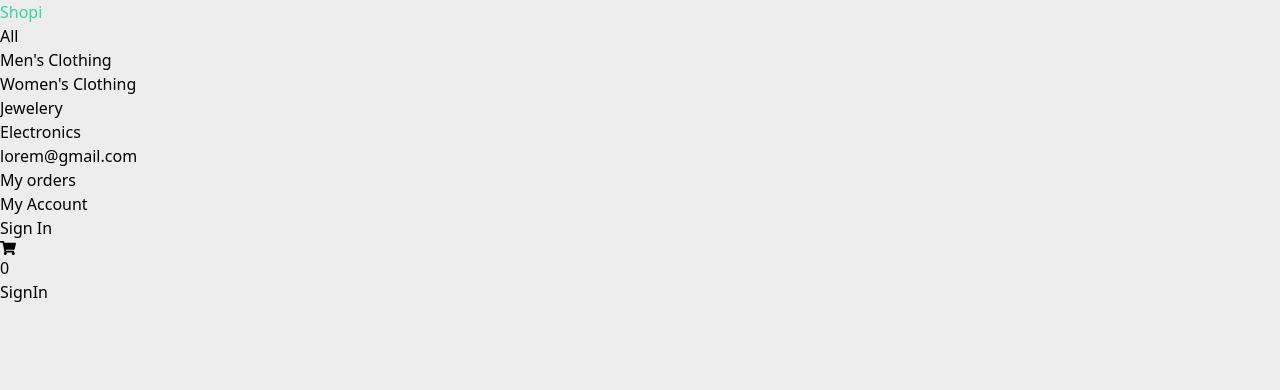
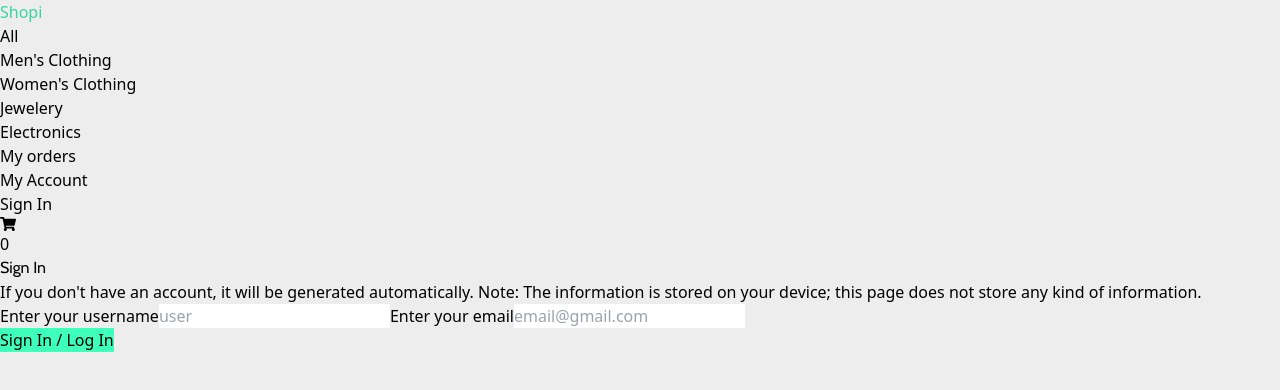
Before and after one commit to AyrtonAranibar/tienda-online, a React (Vite) app: page /sign-in in a window 1280 px wide. Shown: the top 390 px of the page. Built offline with nearby package versions, Linux system fonts and the light colour scheme; no server answers.

Commit message:
v 1.0: sesiones de usuario, cada usuario almacena sus ordenes

```diff
--- a/package.json
+++ b/package.json
@@ -1,7 +1,7 @@
 {
   "name": "tienda-online",
   "private": true,
-  "version": "0.0.0",
+  "version": "1.0.0",
   "type": "module",
   "scripts": {
     "dev": "vite",
--- a/src/Components/CheckoutSideMenu/index.jsx
+++ b/src/Components/CheckoutSideMenu/index.jsx
@@ -19,6 +19,20 @@ function CheckoutSideMenu(){
             totalPrice: totalPrice(productList),
         }
         context.setOrder([...context.order,orderToAdd])
+        if(context.thisId!=null){
+            const users = JSON.parse(localStorage.getItem('users'))
+            let thisUser = users.find(user => user.id === context.thisId);
+            thisUser.orders = [...context.order,orderToAdd];
+            const newUsers = users.map(user => {
+                if(user.id === context.thisId){
+                    return thisUser
+                }else{
+                    return user
+                }
+            });
+            localStorage.setItem('users', JSON.stringify(newUsers));
+            context.setUsers(newUsers);
+        }
         context.setCartProducts([])
     }
     return(
--- a/src/Components/Navbar/index.jsx
+++ b/src/Components/Navbar/index.jsx
@@ -90,7 +90,7 @@ function Navbar(){
             </ul>
             <ul className="flex items-center gap-3 text-gray-900  z-10">
                 <li className="text-black/60 mobile-hidded">
-                    lorem@gmail.com
+                    {context.thisEmail?context.thisEmail:""}
                 </li>
                 <li>
                     <NavLink
--- a/src/Context/index.jsx
+++ b/src/Context/index.jsx
@@ -38,11 +38,20 @@ const ShoppingCartProvider = ({ children }) => {
 
     const [hiddeNavbar, setHiddeNavbar] = useState(false);
 
+    // Users
+
+    const [users, setUsers] = useState([]);
+
+    const [thisId, setThisId] = useState(null);
+    const [thisUsername, setThisUsername] = useState(null);
+    const [thisEmail, setThisEmail] = useState(null);
+
+
     useEffect(()=>{
       fetch("https://fakestoreapi.com/products")
       .then( result => result.json())
       .then( data => setItems(data))
-
+      setUsers(JSON.parse(localStorage.getItem('users')));
     },[])
 
 
@@ -109,7 +118,15 @@ const ShoppingCartProvider = ({ children }) => {
         setSearchByCategory,
         searchByCategory,
         toggleHiddeNavbar,
-        hiddeNavbar
+        hiddeNavbar,
+        users,
+        setUsers,
+        setThisId,
+        thisUsername,
+        setThisUsername,
+        thisEmail,
+        setThisEmail,
+        thisId,
       }}>
         {children}
     </ShoppingCartContext.Provider>
--- a/src/Pages/Home/index.jsx
+++ b/src/Pages/Home/index.jsx
@@ -7,7 +7,6 @@ import { ShoppingCartContext } from "../../Context";
 
 function Home() {
     const context = useContext(ShoppingCartContext);
-    // console.log(context.itemsToRender?"lleno":"vacio");
     return (
         <Layout>
         <div className="p-4">
--- a/src/Pages/MyAccount/index.jsx
+++ b/src/Pages/MyAccount/index.jsx
@@ -8,7 +8,16 @@ function MyAccount() {
 
     return (
         <Layout>
-            MyAccount
+
+            <div className="max-w-[24rem] m-auto">
+                <div className="title-container flex justify-between mb-6 rounded-lg bg-opacity-70 bg-white p-4 mx-2 relative" >
+                        <h1 className="sign-title font-bold text-gray-800">My Account</h1>
+                </div>
+                <div className="flex flex-col gap-1 grid-cols-2 grid-rows-2 p-4 mx-4 rounded-lg bg-white bg-opacity-50 mb-4">
+                    <p>{context.thisUsername}</p>
+                    <p>{context.thisEmail}</p>
+                </div>
+            </div>
         </Layout>
     )
 }
--- a/src/Pages/MyOrders/index.jsx
+++ b/src/Pages/MyOrders/index.jsx
@@ -7,7 +7,6 @@ import { ShoppingCartContext } from '../../Context'
 
 function MyOrders() {
     const context = useContext(ShoppingCartContext);
-    context.setTitleToSearch('');
     return (
         <Layout>
         <div  className="max-w-[24rem] m-auto">
--- a/src/Pages/NotFound/index.jsx
+++ b/src/Pages/NotFound/index.jsx
@@ -7,7 +7,6 @@ import { NavLink } from "react-router-dom";
 
 function NotFound() {
     const context = useContext(ShoppingCartContext);
-    context.setTitleToSearch('');
     return (
         <Layout>
             <section className="not-found-content max-w-[24rem] m-auto">
--- /dev/null
+++ b/src/Pages/SignIn/SignIn.css
@@ -0,0 +1,6 @@
+.sign-title{
+    font-family: 'Cabin', sans-serif;
+}
+.sign-in-button{
+    background: rgb(62, 255, 187) !important;
+}
--- a/src/Pages/SignIn/index.jsx
+++ b/src/Pages/SignIn/index.jsx
@@ -1,12 +1,85 @@
-import Layout from '../../Components/Layout'
-import { useContext } from 'react'
-import { ShoppingCartContext } from '../../Context'
+import Layout from '../../Components/Layout';
+import "./SignIn.css";
+import { useContext } from 'react';
+import { ShoppingCartContext } from '../../Context';
+import { v4 as uuidv4 } from 'uuid';
+import { useState } from "react";
+
 function SignIn() {
     const context = useContext(ShoppingCartContext);
-    context.setTitleToSearch('');
+
+    const [message, setMessage] = useState("");
+
+
+    function handleSubmit(event) {
+        event.preventDefault();
+        const username = event.target.elements.username.value;
+        const email = event.target.elements.email.value;
+        if(context.users){
+
+            const thisUser = context.users.filter(user => user.username === username && user.email === email)
+            if(thisUser.length > 0){
+                assignUser(thisUser[0]);
+                setMessage("The user has logged in successfully!");
+            }else{
+                const newUser = {
+                    id: uuidv4(),
+                    username: username,
+                    email: email,
+                    orders: [],
+                }
+                assignUser(newUser);
+                const newUsers = [...context.users,newUser]
+                context.setUsers(newUsers);
+                localStorage.setItem('users', JSON.stringify(newUsers));
+                setMessage("The user was created successfully!");
+
+            }
+
+        }else{
+            let users = [];
+            const newUser = {
+                id: uuidv4(),
+                username: username,
+                email: email,
+                orders: [],
+            }
+            assignUser(newUser);
+            users.push(newUser);
+            context.setUsers(users);
+            localStorage.setItem('users', JSON.stringify(users));
+            setMessage("The user was created successfully!");
+        }
+    }
+
+    function assignUser(user){
+        context.setThisId(user.id);
+        context.setThisUsername(user.username);
+        context.setThisEmail(user.email);
+        context.setOrder(user.orders);
+    }
     return (
         <Layout>
-            SignIn
+            <div className="max-w-[24rem] m-auto">
+                <div className="title-container flex justify-between mb-6 rounded-lg bg-opacity-70 bg-white p-4 mx-2 relative" >
+                        <h1 className="sign-title font-bold text-gray-800">Sign In</h1>
+                </div>
+                <div className="flex flex-col gap-1 grid-cols-2 grid-rows-2 p-4 mx-4 rounded-lg bg-white bg-opacity-50 mb-4">
+                    <form onSubmit={()=>handleSubmit(event)}>
+                        <p className="my-4 text-xs text-gray-800">If you don't have an account, it will be generated automatically. Note: The information is stored on your device; this page does not store any kind of information.</p>
+                        <label className="block w-full text-sm py-2" htmlFor="username">Enter your username</label>
+                        <input className="block w-full text-sm px-2 py-3 mb-4" name="username" id="username" type="text" placeholder="user" required></input>
+                        <label className="block w-full text-sm py-2" htmlFor="email">Enter your email</label>
+                        <input className="block w-full text-sm px-2 py-3 mb-4" name="email" id="email" type="email" placeholder="email@gmail.com" required></input>
+                        <p className="text-emerald-600 py-2 block">{message}</p>
+                        <div className="flex items-center justify-center flex-row">
+                            <button className="sign-in-button w-32 h-auto rounded py-1 px-2 mx-4 flex justify-center cursor-pointer" type="submit">
+                                Sign In / Log In
+                            </button>
+                        </div>
+                    </form>
+                </div>
+            </div>
         </Layout>
     )
 }
```
Also changed, not shown: 1 other file (tests, documents, lock files or other folders).
